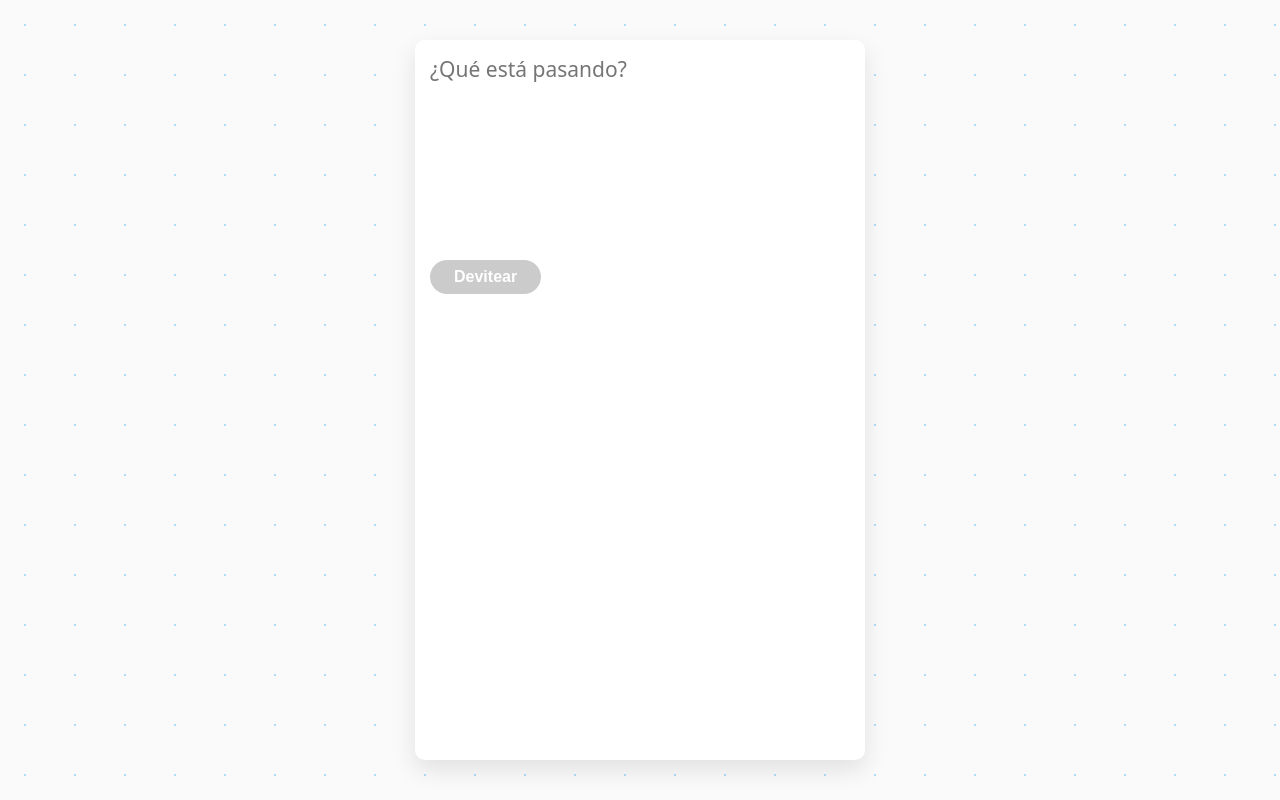
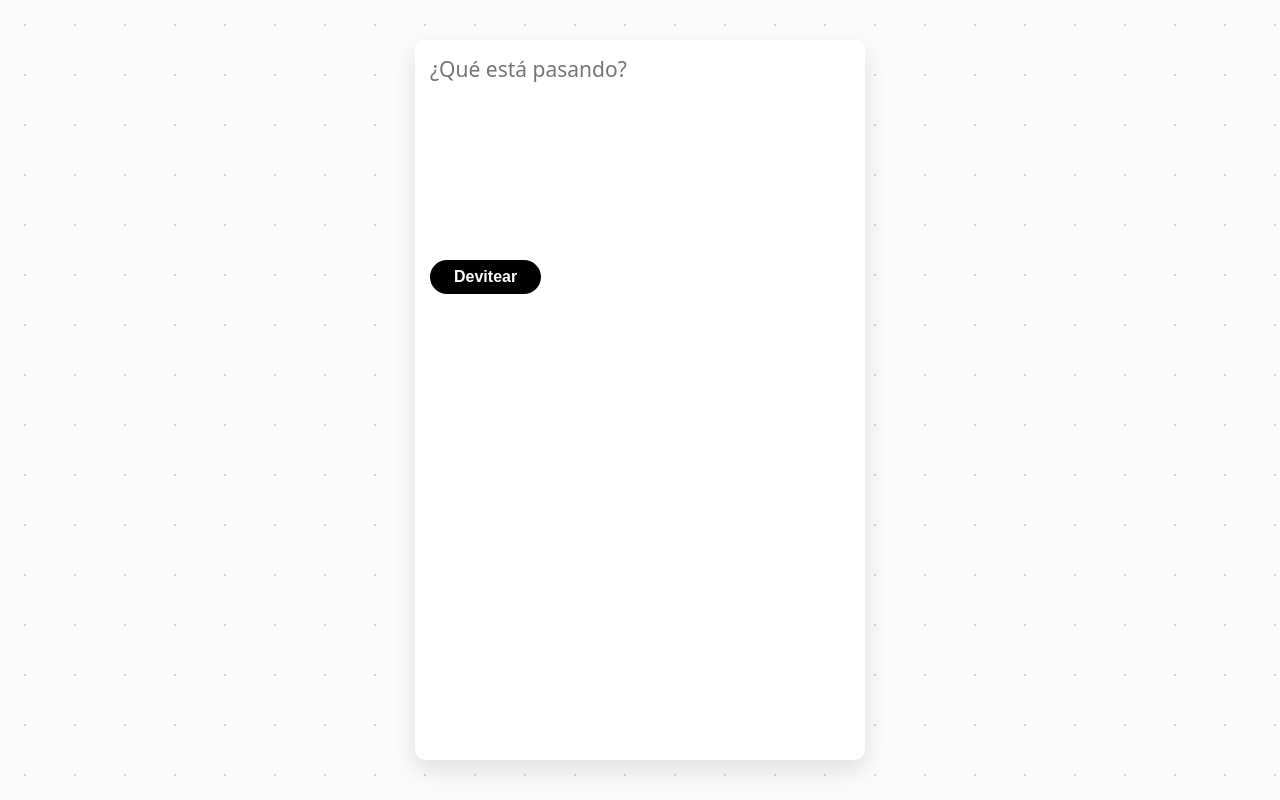
Before and after one commit to cterrasid/devter, a Next.js app: page /compose/devit in a window 1280 px wide. Built offline with nearby package versions, Linux system fonts and the light colour scheme; no server answers; sample sign-in values are in the browser's storage.

Commit message:
Controlled the btn to avoid unnecessary clicks

```diff
--- a/pages/compose/devit/index.js
+++ b/pages/compose/devit/index.js
@@ -3,10 +3,22 @@ import AppLayout from "components/AppLayout"
 import { useState } from "react"
 import useUser from "hooks/useUser"
 import { addDevit } from "firebase/client"
+import { useRouter } from "next/router"
+
+const COMPOSE_STATES = {
+  USER_UNKNOWN: 0,
+  LOADING: 1,
+  SUCCESS: 2,
+  ERROR: -1,
+}
 
 export default function ComposeDevit() {
+  const [message, setMessage] = useState([])
+  const [composeStatus, setComposeStatus] = useState(
+    COMPOSE_STATES.USER_UNKNOWN
+  )
   const user = useUser()
-  const [message, setMessage] = useState([])
+  const router = useRouter()
 
   const handleChange = (e) => {
     const { value } = e.target
@@ -15,13 +27,25 @@ export default function ComposeDevit() {
 
   const handleSubmit = (e) => {
     e.preventDefault()
+    setComposeStatus(COMPOSE_STATES.LOADING)
+
     addDevit({
       avatar: user.avatar,
       content: message,
       userId: user.uid,
       userName: user.username,
     })
+      .then(() => {
+        router.push("/home")
+      })
+      .catch((err) => {
+        console.error(err)
+        setComposeStatus(COMPOSE_STATES.ERROR)
+      })
   }
+
+  const isButtonDisabled =
+    message.length === 0 && composeStatus === COMPOSE_STATES.LOADING
 
   return (
     <>
@@ -32,7 +56,7 @@ export default function ComposeDevit() {
             placeholder="¿Qué está pasando?"
           ></textarea>
           <div>
-            <Button disabled={message.length === 0}>Devitear</Button>
+            <Button disabled={isButtonDisabled}>Devitear</Button>
           </div>
         </form>
       </AppLayout>
```
